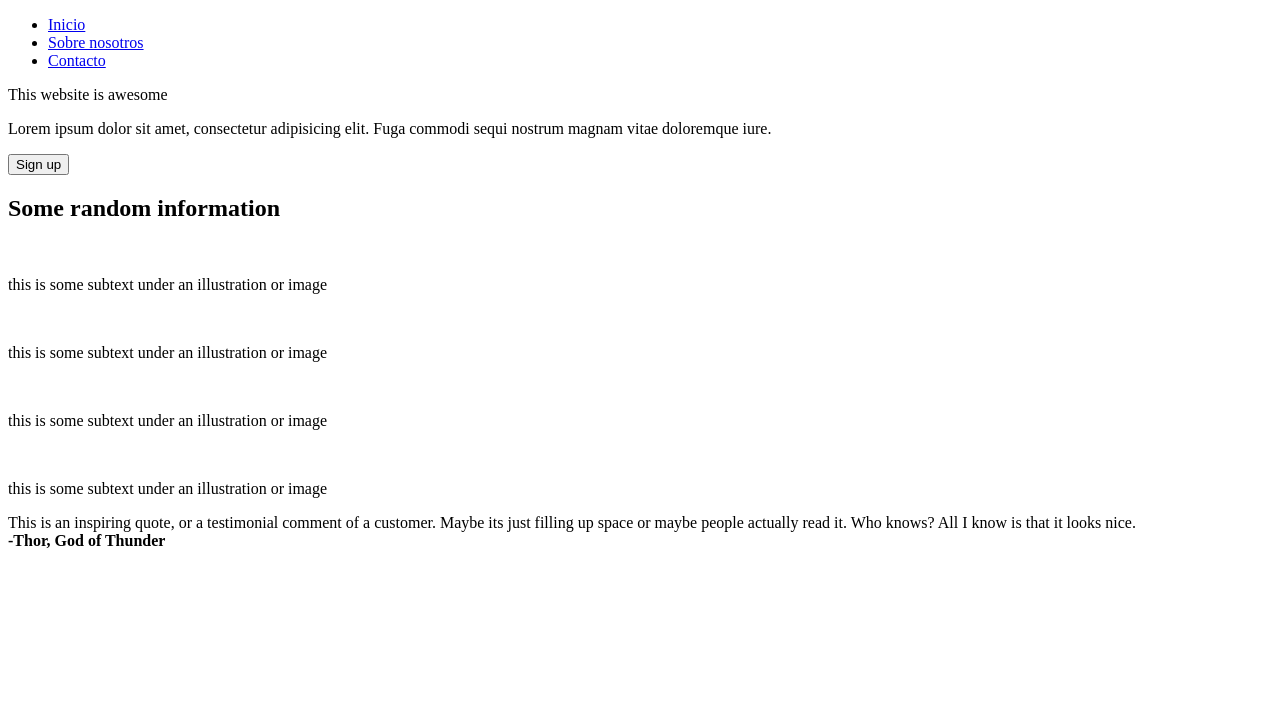
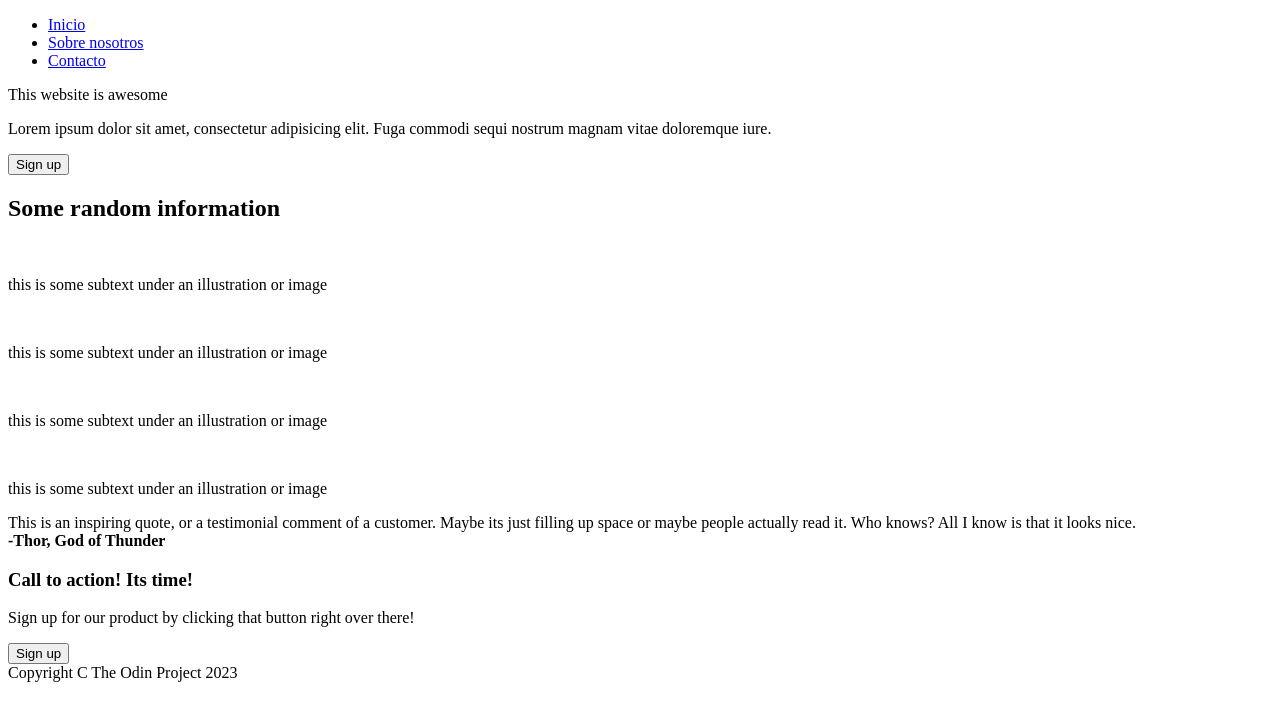
Before and after one commit to Valz16/landingpage, a plain HTML site: page index.html in a window 1280 px wide. Drawn offline with Linux system fonts and the light colour scheme.

Commit message:
Agrega ultima seccion para iniciar sesion y un footer

```diff
--- a/index.html
+++ b/index.html
@@ -39,6 +39,12 @@
           <strong>-Thor, God of Thunder</strong>
       </p>
     </div>
+    <div>
+      <h3><strong>Call to action! Its time!</strong></h3>
+      <p>Sign up for our product by clicking that button right over there!</p>
+      <button>Sign up</button>
+    </div>
+    <footer>Copyright C The Odin Project 2023</footer>
 
 </body>
 </html>
```
